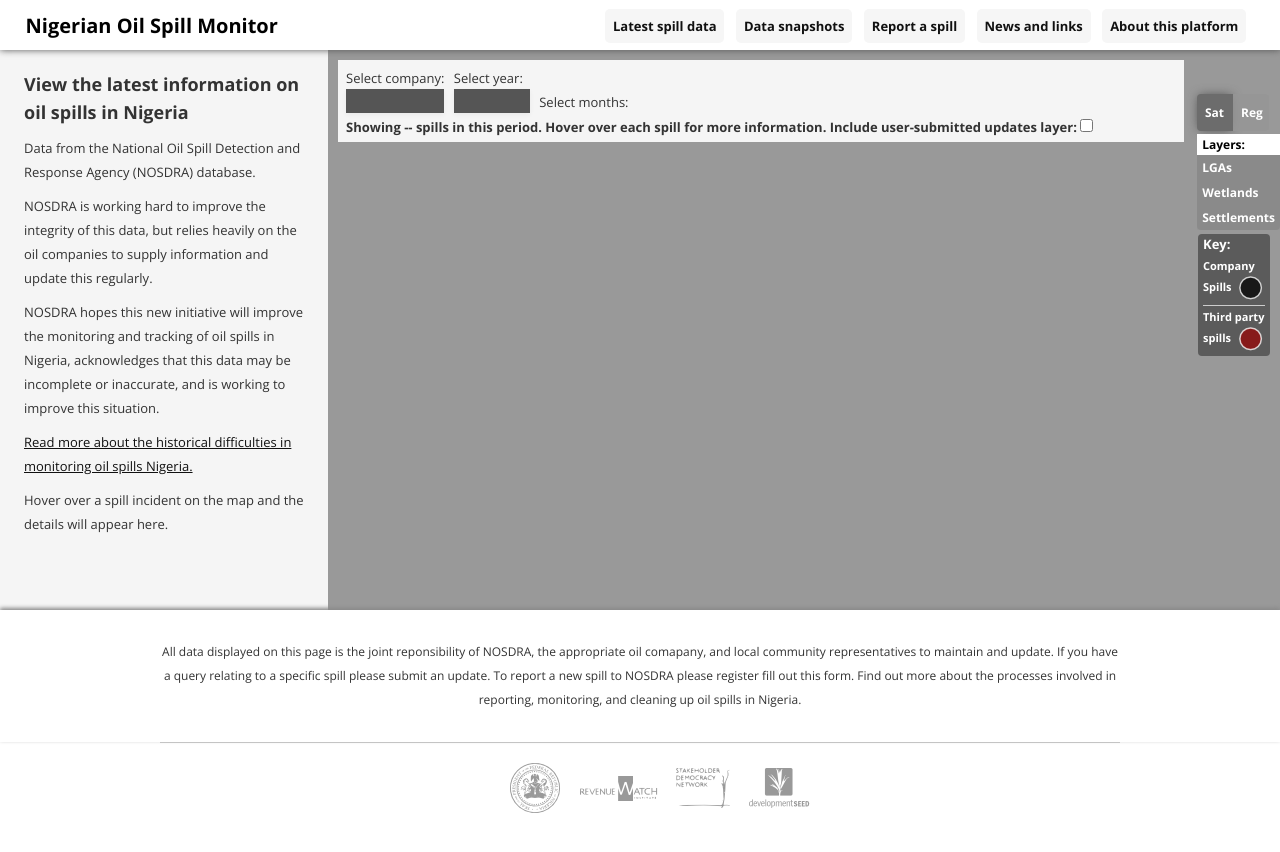
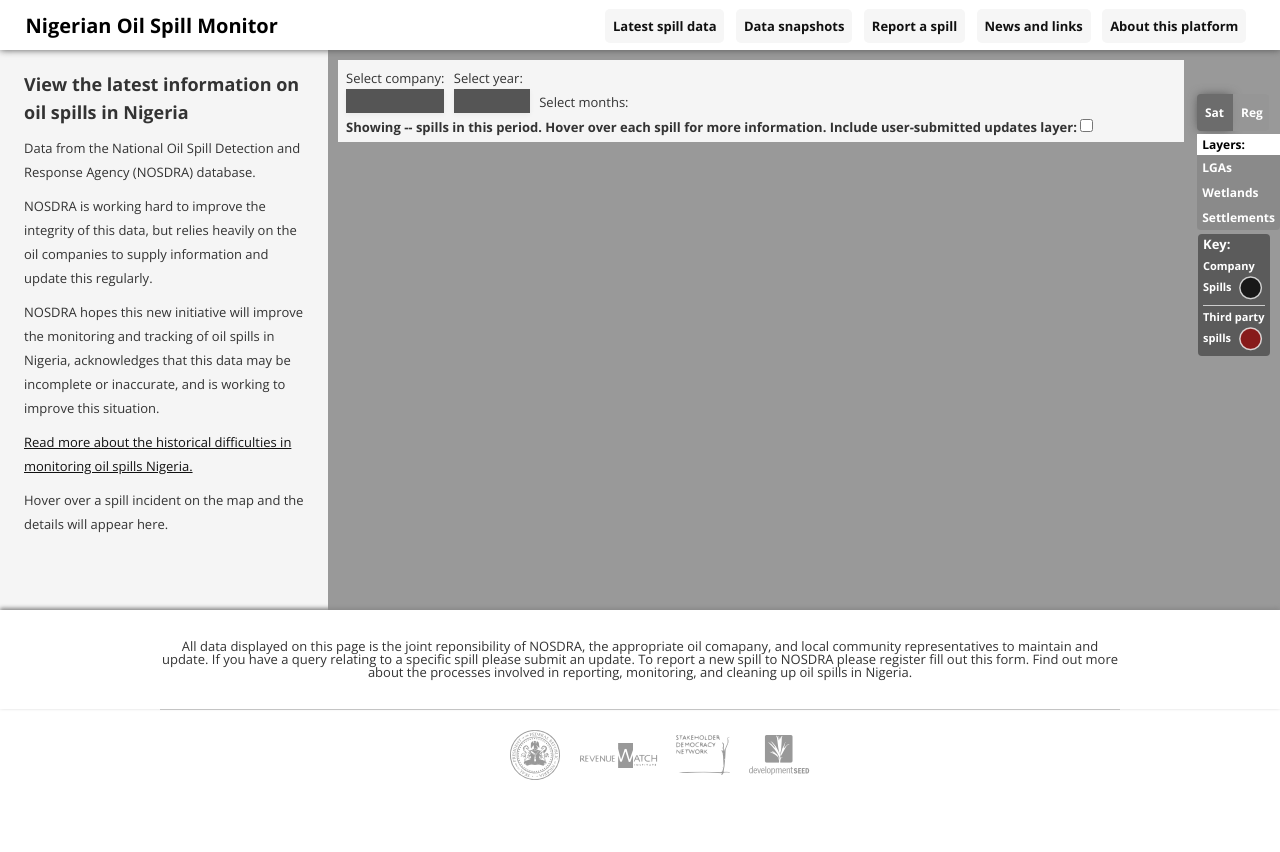
Before and after one commit to sdn4nigeria/monitoring-platform, a Jekyll site: the page built from index.html, in a window 1280 px wide. Shown: the top 852 px of the page. Built offline with Jekyll 4.4.1, drawn with Linux system fonts in a browser that asks for light colours; nearby versions of some CDN libraries; some web fonts are replaced; library files that are not in the unit come from our copies; Markdown is read by kramdown in place of the engine named in the settings.

Commit message:
Update index.html

```diff
--- a/index.html
+++ b/index.html
@@ -86,7 +86,7 @@ class: frontpage
 
 <!--div class='limiter clearfix'><div class='graphs'></div></div-->
 <div id='contribute'>
-  <div class='limiter clearfix' style='text-align:center;font-size:12px;'>
+  <div class='limiter clearfix' style='text-align:center;font-size:13px;line-height:13px;'>
 All data displayed on this page is the joint reponsibility of NOSDRA, the appropriate oil comapany, and local community representatives to maintain and update. If you have a query relating to a specific spill please submit an update. To report a new spill to NOSDRA please register fill out this form. Find out more about the processes involved in reporting, monitoring, and cleaning up oil spills in Nigeria.
   </div>
 </div>
```
